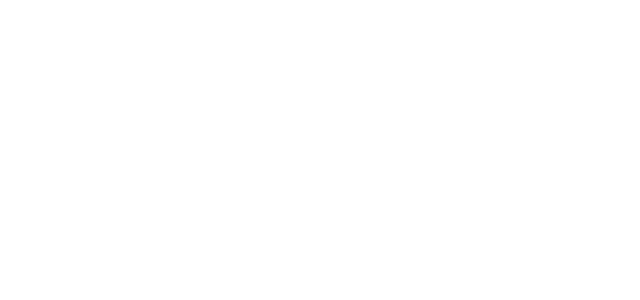
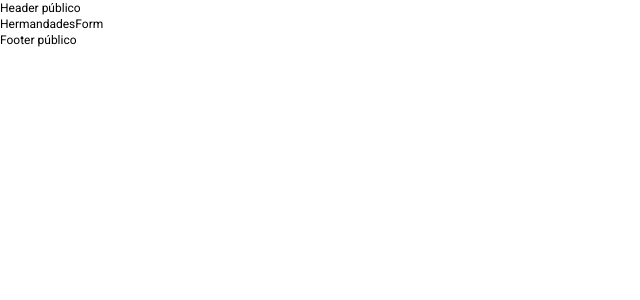
Before and after one commit to MarioMedac0005/hermandapp-front, a React (Vite) app: page /hermandades/contratatos/crear in a window 1280 px wide. Before the commit this address had no page. Shown: the top 300 px of the page, without its empty margins (0-640 px from the left). Built offline with nearby package versions, Linux system fonts and the light colour scheme.

Commit message:
Formulario Contratacion

```diff
--- a/src/App.jsx
+++ b/src/App.jsx
@@ -1,18 +1,26 @@
-import { Route, Routes } from "react-router-dom"
-import AdminLayout from "@layouts/AdminLayout"
-import UserList from '@pages/admin/users/UserList'
-import UserForm from '@pages/admin/users/UserForm'
+import { Route, Routes } from "react-router-dom";
+import AdminLayout from "@layouts/AdminLayout";
+import GuestLayout from "@layouts/GuestLayout";
+import HermandadesForm from "@pages/hermandades/HermandadesForm";
+import UserList from "@pages/admin/users/UserList";
+import UserForm from "@pages/admin/users/UserForm";
 
 function App() {
   return (
     <Routes>
+      <Route path="/" element={<GuestLayout />}>
+        <Route
+          path="hermandades/contratatos/crear"
+          element={<HermandadesForm />}
+        />
+      </Route>
       {/* Rutas para el panel de administracion nuestro */}
       <Route path="/admin-panel" element={<AdminLayout />}>
-        <Route path="users" element={<UserList />}/>
-        <Route path="users/create" element={<UserForm />}/>
+        <Route path="users" element={<UserList />} />
+        <Route path="users/create" element={<UserForm />} />
       </Route>
     </Routes>
-  )
+  );
 }
 
-export default App
+export default App;
--- /dev/null
+++ b/src/components/Navbar.jsx
@@ -0,0 +1,9 @@
+import React from 'react'
+
+function Navbar() {
+  return (
+    <div>Navbar</div>
+  )
+}
+
+export default Navbar
--- a/src/index.css
+++ b/src/index.css
@@ -1,7 +1,9 @@
 @import url("https://fonts.googleapis.com/css2?family=Roboto:ital,wght@0,100..900;1,100..900&display=swap");
 
 @import "tailwindcss";
-@plugin "daisyui";
+@plugin "daisyui" {
+  themes: light --default;
+}
 
 @theme {
   --font-roboto: "Roboto", sans-serif;
--- /dev/null
+++ b/src/layouts/GuestLayout.jsx
@@ -0,0 +1,15 @@
+import { Outlet } from "react-router-dom";
+
+function GuestLayout() {
+  return (
+    <div>
+      <header>Header público</header>
+      <main>
+        <Outlet /> {/* Aquí se renderiza HermandadesForm */}
+      </main>
+      <footer>Footer público</footer>
+    </div>
+  );
+}
+
+export default GuestLayout;
--- /dev/null
+++ b/src/pages/hermandades/HermandadesForm.jsx
@@ -0,0 +1,9 @@
+import React from 'react'
+
+function HermandadesForm() {
+  return (
+    <div>HermandadesForm</div>
+  )
+}
+
+export default HermandadesForm
```
